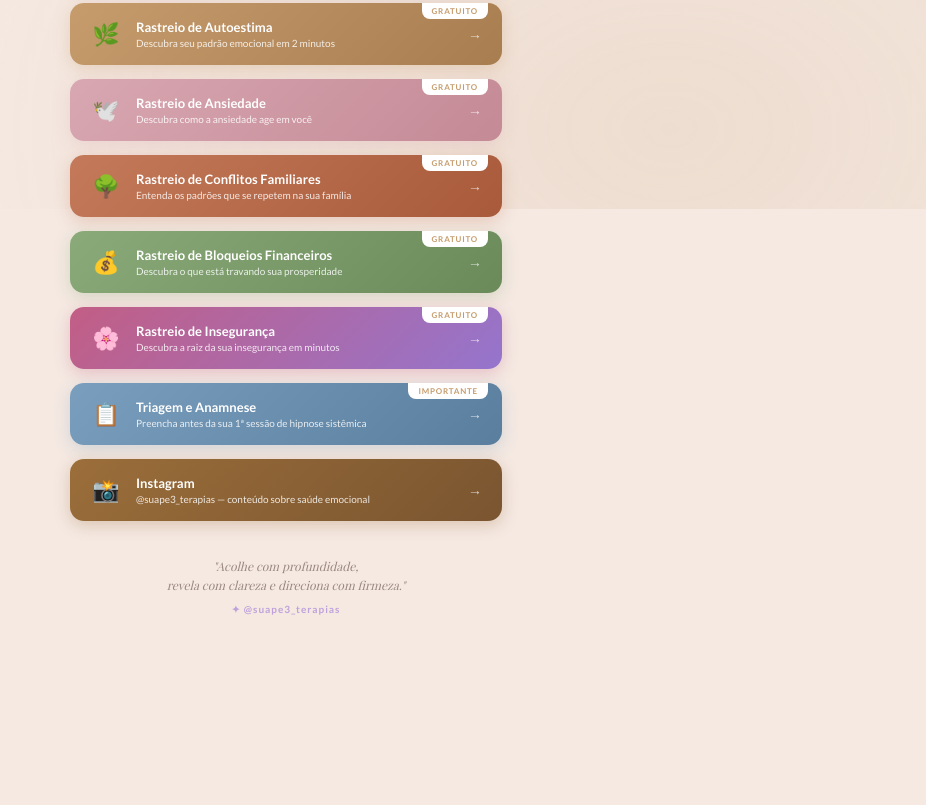
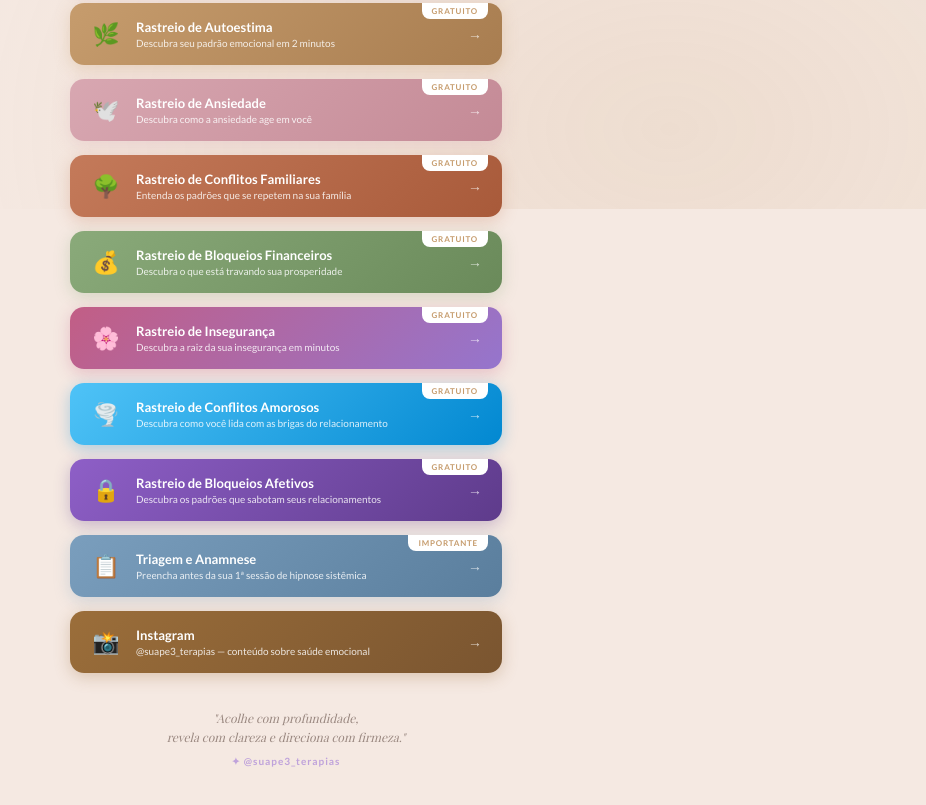
Before and after one commit to suape3-terapia/links-organizados, a plain HTML site: page index.html in a window 1280 px wide. Shown: the part 591-1396 px from the top of the page, without its empty margins (354-1280 px from the left). Before the commit the page ends 1270 px from the top, so only its background shows below. Drawn offline with nearby package versions, Linux system fonts and the light colour scheme; a web font is replaced by a local one.

Commit message:
Add new buttons for conflict and blockage tracking
Added new buttons for 'Rastreio de Conflitos Amorosos' and 'Rastreio de Bloqueios Afetivos' with corresponding styles.

```diff
--- a/index.html
+++ b/index.html
@@ -33,6 +33,8 @@ body::before{content:'';position:fixed;inset:0;background:radial-gradient(ellips
 .btn-terracota{background:linear-gradient(135deg,#c47a5a,#a85a3a);box-shadow:0 4px 16px rgba(196,122,90,0.3)}
 .btn-sage{background:linear-gradient(135deg,#8aaa7a,#6a8a5a);box-shadow:0 4px 16px rgba(138,170,122,0.3)}
 .btn-orquidea{background:linear-gradient(135deg,#C25E85,#9575CD);box-shadow:0 4px 16px rgba(194,94,133,0.3)}
+.btn-azul-claro{background:linear-gradient(135deg,#4FC3F7,#0288D1);box-shadow:0 4px 16px rgba(2,136,209,0.3)}
+.btn-ametista{background:linear-gradient(135deg,#8E5FC7,#5E3B8B);box-shadow:0 4px 16px rgba(94,59,139,0.3)}
 .badge-novo{position:absolute;top:0;right:14px;background:white;color:#C69C6D;font-size:8px;font-weight:700;letter-spacing:0.1em;text-transform:uppercase;padding:3px 10px;border-radius:0 0 8px 8px}
 .link-icone{font-size:22px;flex-shrink:0;width:32px;text-align:center}
 .link-texto{flex:1}
@@ -131,6 +133,26 @@ body::before{content:'';position:fixed;inset:0;background:radial-gradient(ellips
       <span class="link-seta">→</span>
     </a>
 
+    <a class="link-btn btn-azul-claro" href="https://rastreio-de-conflitos-amorosos.suelipedrosoterap.com.br/" target="_blank">
+      <span class="badge-novo">Gratuito</span>
+      <span class="link-icone">🌪️</span>
+      <div class="link-texto">
+        <p class="link-titulo">Rastreio de Conflitos Amorosos</p>
+        <p class="link-sub">Descubra como você lida com as brigas do relacionamento</p>
+      </div>
+      <span class="link-seta">→</span>
+    </a>
+
+    <a class="link-btn btn-ametista" href="https://rastreio-de-bloqueios-afetivos.suelipedrosoterap.com.br/" target="_blank">
+      <span class="badge-novo">Gratuito</span>
+      <span class="link-icone">🔒</span>
+      <div class="link-texto">
+        <p class="link-titulo">Rastreio de Bloqueios Afetivos</p>
+        <p class="link-sub">Descubra os padrões que sabotam seus relacionamentos</p>
+      </div>
+      <span class="link-seta">→</span>
+    </a>
+
     <a class="link-btn btn-azul" href="https://rastreio-triagem-anamnese.suelipedrosoterap.com.br/" target="_blank">
       <span class="badge-novo">Importante</span>
       <span class="link-icone">📋</span>
```
